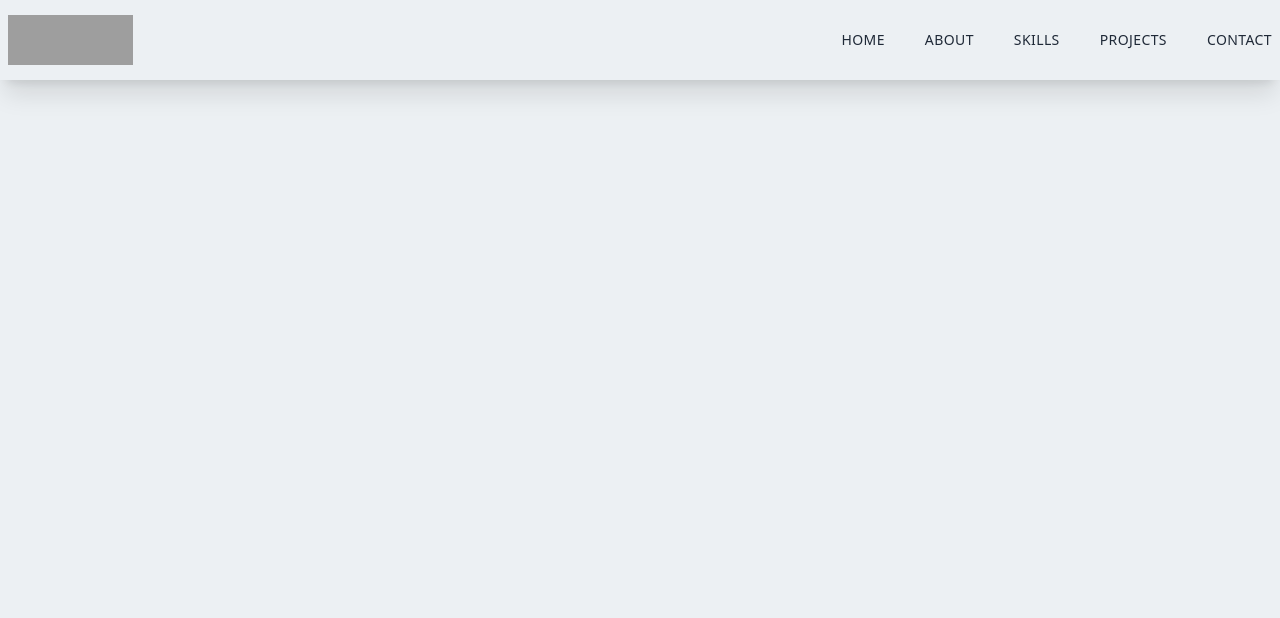
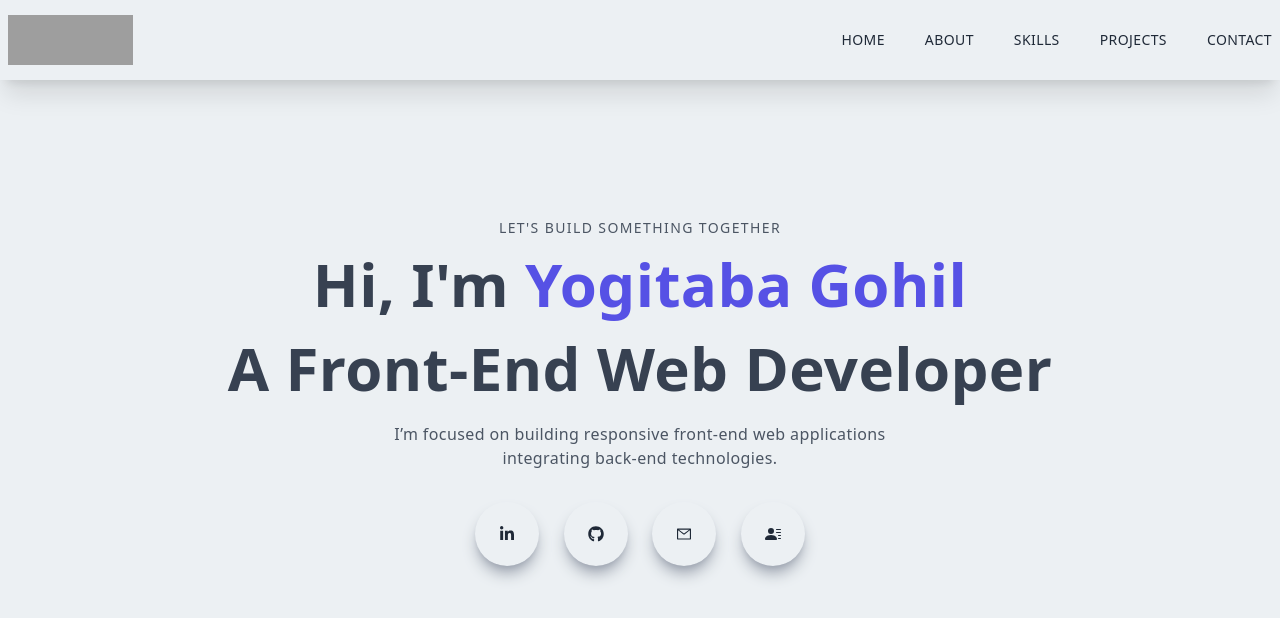
Before and after one commit to yogitaba-gohil/Portfolio_Nexjs, a Next.js app: page / in a window 1280 px wide. Shown: the top 618 px of the page. Built offline with nearby package versions, Linux system fonts and the light colour scheme; grey boxes are pictures that could not be loaded.

Commit message:
Main section done

```diff
--- /dev/null
+++ b/components/Main.jsx
@@ -0,0 +1,59 @@
+import Link from 'next/link';
+import React from 'react';
+import { AiOutlineMail } from 'react-icons/ai';
+import { BsFillPersonLinesFill } from 'react-icons/bs';
+import { FaGithub, FaLinkedinIn } from 'react-icons/fa';
+
+const Main = () => {
+  return (
+    <div id='home' className='w-full h-screen text-center'>
+      <div className='max-w-[1240px] w-full h-full mx-auto p-2 flex justify-center items-center'>
+        <div>
+          <p className='uppercase text-sm tracking-widest text-gray-600'>
+            LET&#39;S BUILD SOMETHING TOGETHER
+          </p>
+          <h1 className='py-4 text-gray-700'>
+            Hi, I&#39;m <span className='text-[#5651e5]'> Yogitaba Gohil</span>
+          </h1>
+          <h1 className='py-2 text-gray-700'>A Front-End Web Developer</h1>
+          <p className='py-4 text-gray-600 sm:max-w-[70%] m-auto'>
+            I’m focused on building responsive front-end web applications
+            integrating back-end technologies.
+          </p>
+          <div className='flex items-center justify-between max-w-[330px] m-auto py-4'>
+            <a
+              href='https://www.linkedin.com/in/yogitaba-g-a28205180/'
+              target='_blank'
+              rel='noreferrer'
+            >
+              <div className='rounded-full shadow-lg shadow-gray-400 p-6 cursor-pointer hover:scale-110 ease-in duration-300'>
+                <FaLinkedinIn />
+              </div>
+            </a>
+            <a
+              href='https://github.com/yogitaba-gohil'
+              target='_blank'
+              rel='noreferrer'
+            >
+              <div className='rounded-full shadow-lg shadow-gray-400 p-6 cursor-pointer hover:scale-110 ease-in duration-300'>
+                <FaGithub />
+              </div>
+            </a>
+            <Link href='/#contact'>
+              <div className='rounded-full shadow-lg shadow-gray-400 p-6 cursor-pointer hover:scale-110 ease-in duration-300'>
+                <AiOutlineMail />
+              </div>
+            </Link>
+            <Link href='/resume'>
+              <div className='rounded-full shadow-lg shadow-gray-400 p-6 cursor-pointer hover:scale-110 ease-in duration-300'>
+                <BsFillPersonLinesFill />
+              </div>
+            </Link>
+          </div>
+        </div>
+      </div>
+    </div>
+  );
+};
+
+export default Main;
--- a/pages/index.js
+++ b/pages/index.js
@@ -1,5 +1,6 @@
 import Head from 'next/head'
 import Image from 'next/image'
+import Main from '../components/Main'
 import Navbar from '../components/Navbar'
 
 export default function Home() {
@@ -11,6 +12,7 @@
         <link rel="icon" href="/favicon.ico" />
       </Head>
       <Navbar />
+      <Main />
 
 
     </div>
```
Also changed, not shown: components/About.jsx (added).
